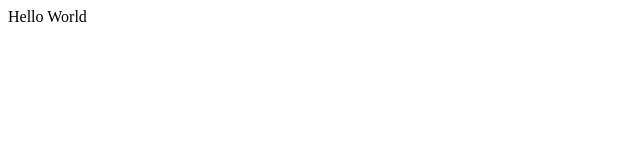
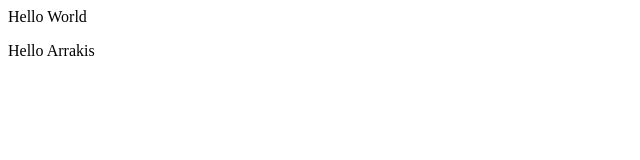
Before and after one commit to TalluriRahul/Syntax-repository, a plain HTML site: page index.html in a window 1280 px wide. Shown: the full height of the page, 0-640 px from the left. Drawn offline with Linux system fonts and the light colour scheme.

Commit message:
added changes to this file

```diff
--- a/index.html
+++ b/index.html
@@ -1 +1,2 @@
 <p> Hello World </p>
+<p>Hello Arrakis</p>
```
